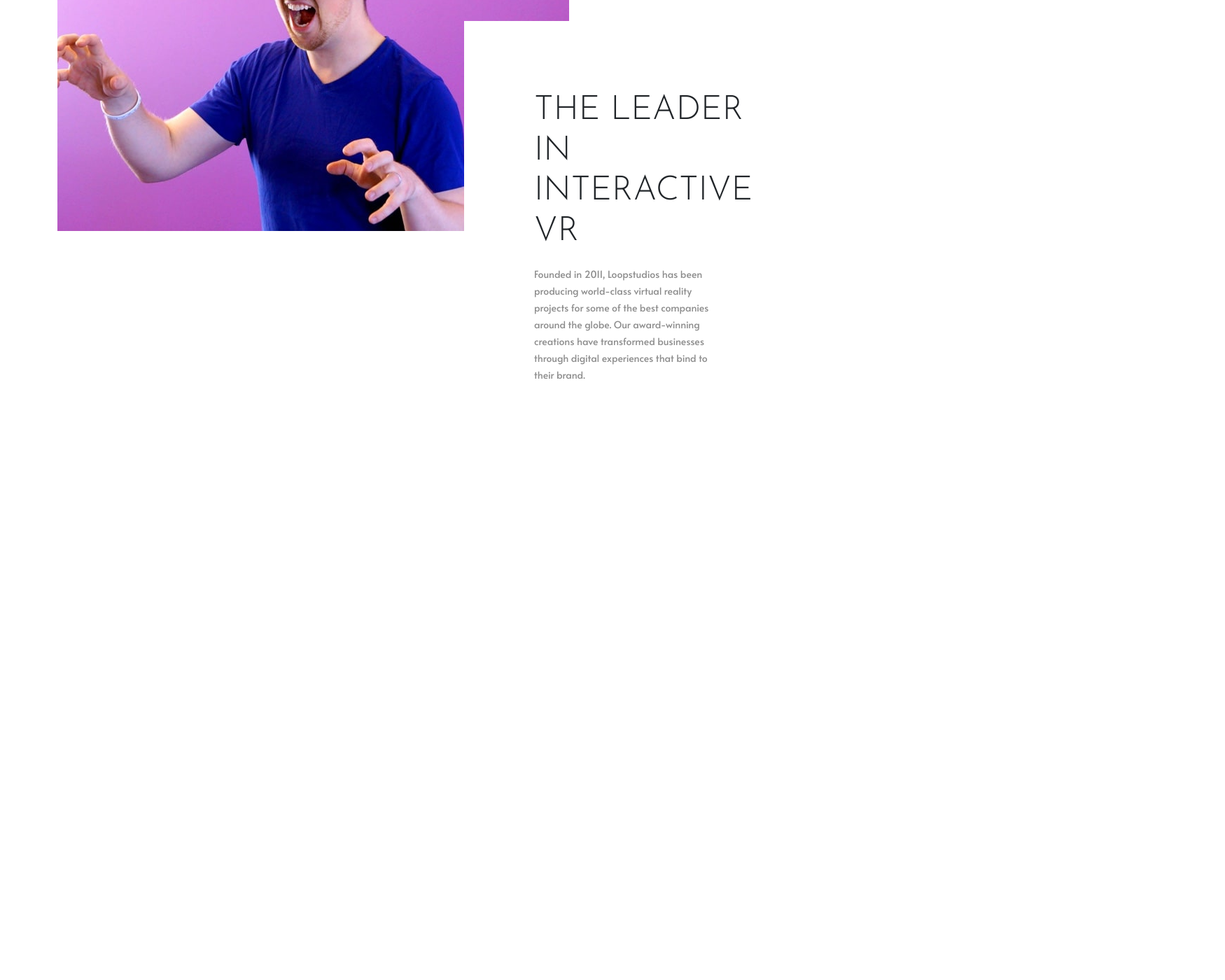
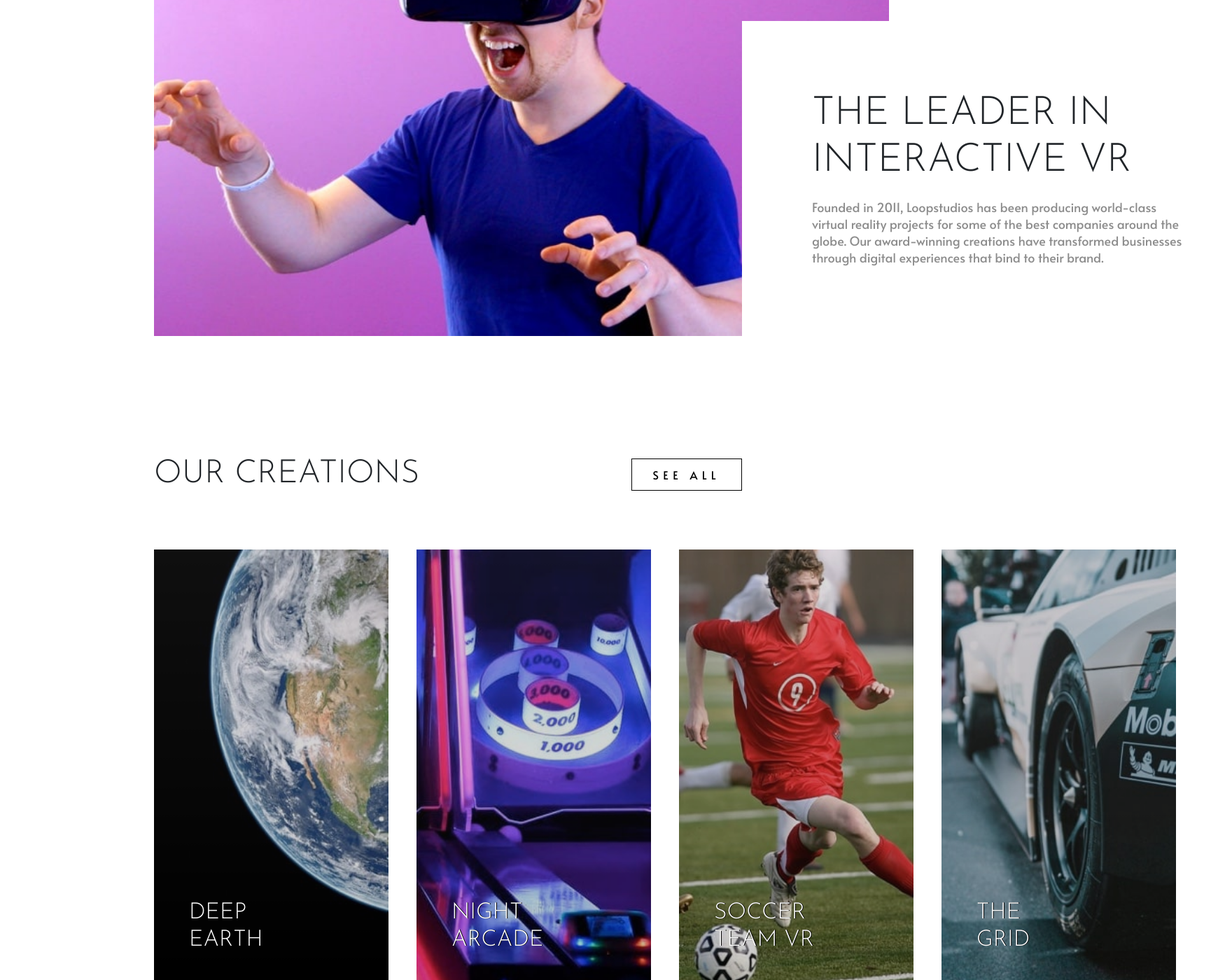
Before and after one commit to ManuGil22/loopstudios-landing-page, a React (Create React App) app: page / in a window 1280 px wide. Shown: the part 1020-2420 px from the top of the page at 70% size, 1750 px wide, since content can reach past the window. Before the commit the page ends 1584 px from the top, so only its background shows below. Built offline with nearby package versions, Linux system fonts and the light colour scheme; the HTML template or start-up script is replaced by a standard one.

Commit message:
creations section added

```diff
--- a/src/App.js
+++ b/src/App.js
@@ -4,6 +4,7 @@ import React from 'react';
 // Components
 import MainImage from './Components/MainImage';
 import MainDescription from './Components/MainDescription';
+import CreationsSection from './Components/CreationsSection';
 
 // Stylesheets
 import 'bootstrap/dist/css/bootstrap.min.css';
@@ -14,6 +15,7 @@ function App() {
     <div className="App">
       <MainImage />
       <MainDescription />
+      <CreationsSection />
     </div>
   );
 }
--- /dev/null
+++ b/src/Components/CreationCard.js
@@ -0,0 +1,19 @@
+// Libraries
+import React from 'react';
+
+// Stylesheets
+import '../Stylesheets/CreationCard.css';
+
+function CreationCard({ imgSrc, fstLvlTitle, sndLvlTitle }){
+    return(
+        <div className='card-container'>
+            <img src={imgSrc} className='card-img' alt='card image' />
+            <div className='card-title-container'>
+                <h3 className='card-title'>{fstLvlTitle}</h3>
+                <h3 className='card-title'>{sndLvlTitle}</h3>
+            </div>
+        </div>
+    );
+}
+
+export default CreationCard;
--- /dev/null
+++ b/src/Components/CreationsSection.js
@@ -0,0 +1,41 @@
+// Libraries
+import React from 'react';
+
+// Stylesheets
+import '../Stylesheets/CreationsSection.css';
+
+// Components
+import CreationCard from './CreationCard';
+
+// Images
+import deepEarth from "../images/desktop/image-deep-earth.jpg";
+import nightArcade from "../images/desktop/image-night-arcade.jpg";
+import soccerTeam from "../images/desktop/image-soccer-team.jpg";
+import carGrid from "../images/desktop/image-grid.jpg";
+import fromAbove from "../images/desktop/image-from-above.jpg";
+import pocketBorealis from "../images/desktop/image-pocket-borealis.jpg";
+import curiosity from "../images/desktop/image-curiosity.jpg";
+import fisheye from "../images/desktop/image-fisheye.jpg";
+
+function CreationsSection(){
+    return(
+        <div className='creations-container'>
+            <div className='creations-header-container'>
+                <h2 className='creations-title'>OUR CREATIONS</h2>
+                <button className='button'>SEE ALL</button>
+            </div>
+            <div className='grid-container'>
+                <CreationCard imgSrc={deepEarth} fstLvlTitle="DEEP" sndLvlTitle="EARTH" />
+                <CreationCard imgSrc={nightArcade} fstLvlTitle="NIGHT" sndLvlTitle="ARCADE" />
+                <CreationCard imgSrc={soccerTeam} fstLvlTitle="SOCCER" sndLvlTitle="TEAM VR" />
+                <CreationCard imgSrc={carGrid} fstLvlTitle="THE" sndLvlTitle="GRID" />
+                <CreationCard imgSrc={fromAbove} fstLvlTitle="FROM UP" sndLvlTitle="ABOVE VR" />
+                <CreationCard imgSrc={pocketBorealis} fstLvlTitle="POCKET" sndLvlTitle="BOREALIS" />
+                <CreationCard imgSrc={curiosity} fstLvlTitle="THE" sndLvlTitle="CURIOSITY" />
+                <CreationCard imgSrc={fisheye} fstLvlTitle="MAKE IT" sndLvlTitle="FISHEYE" />
+            </div>
+        </div>
+    );
+}
+
+export default CreationsSection;
--- a/src/Components/MainDescription.js
+++ b/src/Components/MainDescription.js
@@ -11,12 +11,14 @@ function MainDescription() {
     return(
         <div className='container'>
             <div className='image-container'>
-                <img alt='vr-image' src={vrImage} />
+                <img className='image' alt='vr-image' src={vrImage} />
             </div>
+            <div className='absolute-container'>
             <div className='text-container'>
                 <h2 className='text-title'>THE LEADER IN INTERACTIVE VR</h2>
                 <p className='text-description'>Founded in 2011, Loopstudios has been producing world-class virtual reality projects for some of the best companies around
                 the globe. Our award-winning creations have transformed businesses through digital experiences that bind to their brand.</p>
+            </div>
             </div>
         </div>
     );
--- /dev/null
+++ b/src/Stylesheets/CreationCard.css
@@ -0,0 +1,39 @@
+.card-container {
+    width: 335px;
+    height: 620px;
+    background-image: linear-gradient(to top, rgba(0,0,0,1), rgba(0,0,0,0.7));
+}
+
+.card-title-container {
+    position: relative;
+    top: -120px;
+    left: 50px;
+}
+
+.card-title {
+    color: white;
+    font-family: 'Josefin Sans', sans-serif;
+    font-weight: 300;
+    font-size: 32px;
+    text-shadow: 1px 0px black;
+}
+
+.card-img {
+    width: 335px;
+    height: 620px;
+    object-fit: fill;
+    opacity: 0.8;
+}
+
+.card-container:hover .card-title {
+    color: black;
+}
+
+.card-container:hover{
+    background: white;
+    cursor: pointer;
+}
+
+.card-container:hover .card-img {
+    opacity: 0.3;
+}
--- /dev/null
+++ b/src/Stylesheets/CreationsSection.css
@@ -0,0 +1,38 @@
+.creations-container {
+    margin: 50px 220px;
+}
+
+.creations-header-container {
+    display: flex;
+    align-items: center;
+}
+
+.creations-title {
+    font-family: 'Josefin Sans', sans-serif;
+    font-weight: 300;
+    font-size: 46px;
+    margin-bottom: 0px;
+}
+
+.button {
+    font-family: 'Alata', sans-serif;
+    background-color: white;
+    border: 1px solid black;
+    padding: 10px 30px;
+    letter-spacing: 0.4rem;
+    margin-left: auto;
+}
+
+.button:hover {
+    background-color: black;
+    color: white;
+    cursor: pointer;
+}
+
+.grid-container {
+    gap: 40px;
+    margin-top: 80px;
+    display: grid;
+    grid-template-columns: repeat(4, 1fr);
+    row-gap: 40px;
+}
--- a/src/Stylesheets/MainDescription.css
+++ b/src/Stylesheets/MainDescription.css
@@ -1,14 +1,27 @@
 .container {
-    margin: 170px 350px ;
+    margin: 170px 0 170px 220px !important;
     display: flex;
+    padding: 0 !important;
+}
+
+.image-container {
+    width: 1050px;
+    height: 650px;
+}
+
+.image {
+    width: 1050px;
+    height: 650px;
+    object-fit: fill;
 }
 
 .text-container {
     background-color: white;
     padding: 100px 0 0 100px;
+    width: 690px;
+    height: 500px;
     position: relative;
-    width: 600px;
-    left: -150px;
+    left: -220px;
     top: 200px;
     z-index: 1;
 }
@@ -16,15 +29,22 @@
 .text-title {
     font-family: 'Josefin Sans', sans-serif;
     font-weight: 300;
-    font-size: 48px;
+    font-size: 56px;
     margin-bottom: 20px;
 }
 
 .text-description {
     font-family: 'Alata', sans-serif;
     font-weight: 400;
-    font-size: 14px;
+    font-size: 18px;
     color: var(--Dark-Gray);
     margin-right: 50px;
     line-height: 1.5rem;
 }
+
+.absolute-container {
+    position: absolute;
+    width: 0;
+    height: 0;
+    left: 1280px;
+}
```
